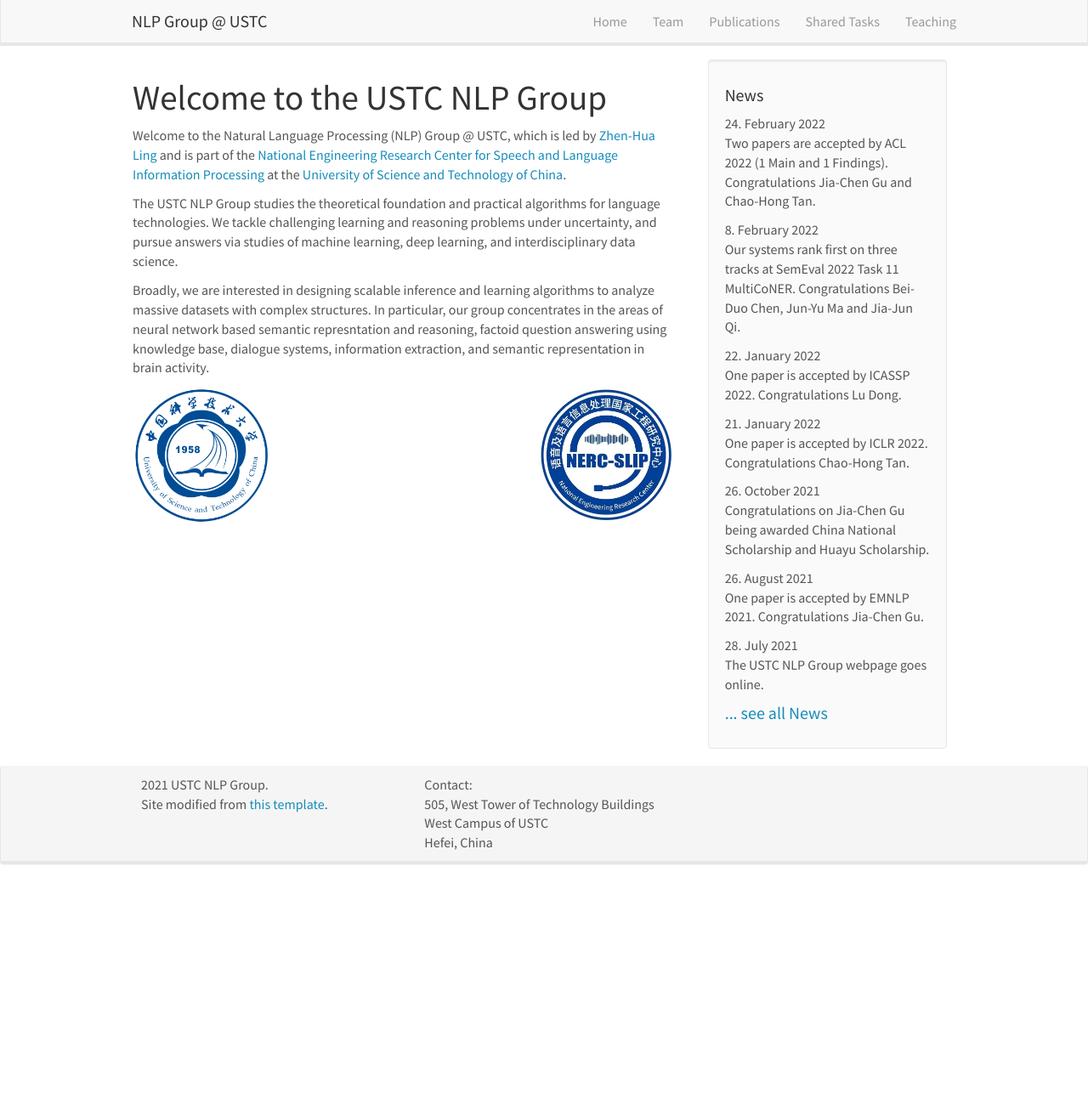
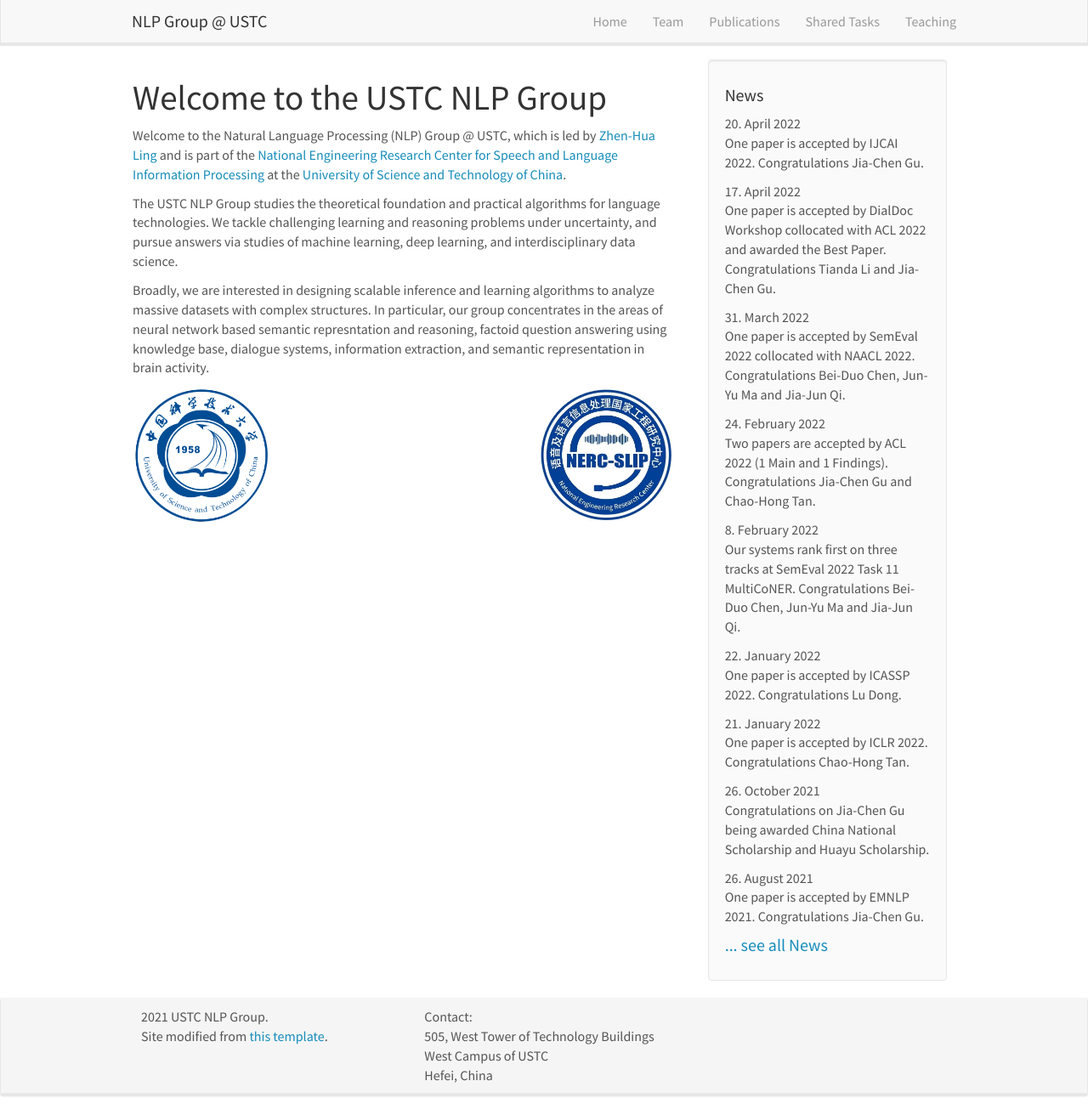
Before and after one commit to ustcnlp/ustcnlp.github.io, a Jekyll site: the page built from _pages/home.md, in a window 1280 px wide and 1312 px high. Shown: the whole window at 85% size. Built offline with Jekyll 4.4.1, drawn with Linux system fonts in a browser that asks for light colours; nearby versions of some CDN libraries.

Commit message:
Add news on SemEval, DialDoc and IJCAI 2022

```diff
--- a/_data/news.yml
+++ b/_data/news.yml
@@ -1,3 +1,12 @@
+- date: 20. April 2022
+  headline: One paper is accepted by IJCAI 2022. Congratulations Jia-Chen Gu.
+
+- date: 17. April 2022
+  headline: One paper is accepted by DialDoc Workshop collocated with ACL 2022 and awarded the Best Paper. Congratulations Tianda Li and Jia-Chen Gu.
+
+- date: 31. March 2022
+  headline: One paper is accepted by SemEval 2022 collocated with NAACL 2022. Congratulations Bei-Duo Chen, Jun-Yu Ma and Jia-Jun Qi.
+
 - date: 24. February 2022
   headline: Two papers are accepted by ACL 2022 (1 Main and 1 Findings). Congratulations Jia-Chen Gu and Chao-Hong Tan.
 
```
